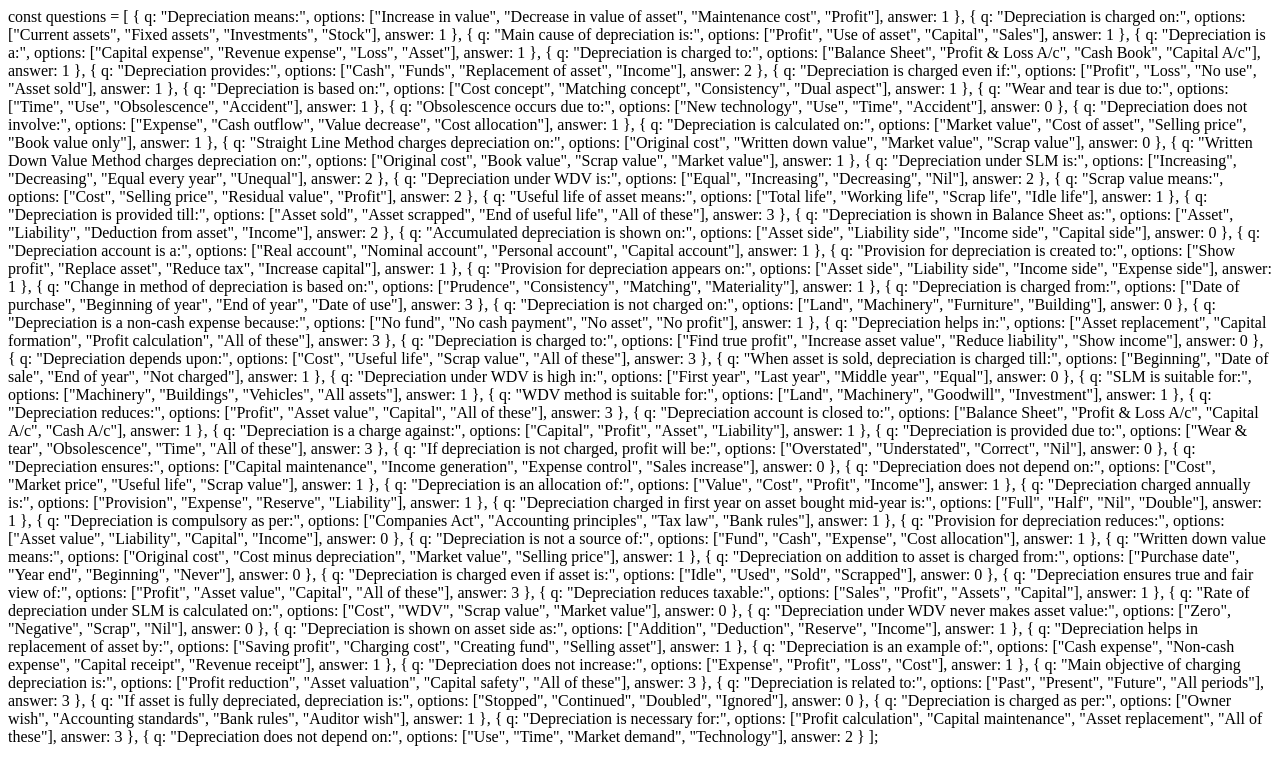
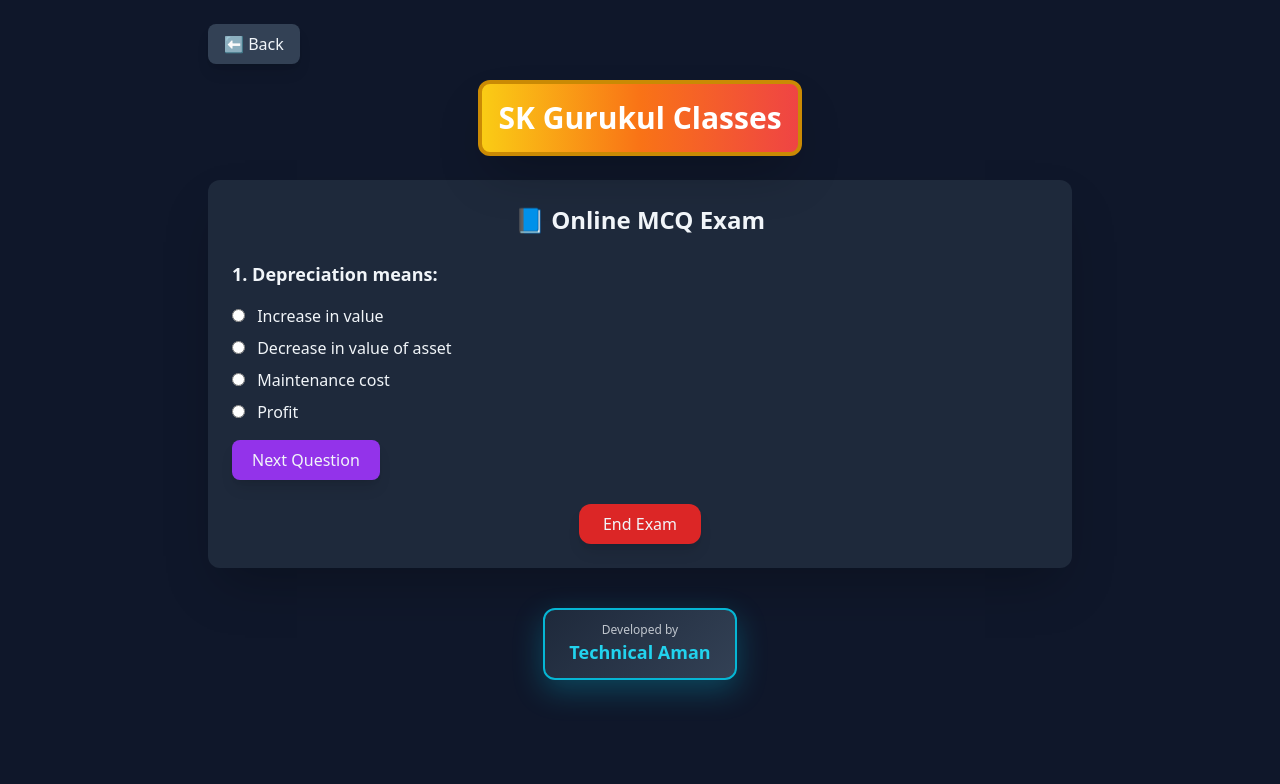
Before and after one commit to Technicalaman123/sk, a plain HTML site: page Commerce/Accountancy/MCQs test/ch3.html in a window 1280 px wide. Drawn offline with nearby package versions, Linux system fonts and the light colour scheme.

Commit message:
Refactor HTML structure and add MCQ functionality

```diff
--- a/Commerce/Accountancy/MCQs test/ch3.html
+++ b/Commerce/Accountancy/MCQs test/ch3.html
@@ -1,4 +1,80 @@
-const questions = [
+<!doctype html>
+
+<html lang="hi">
+<head>
+  <meta charset="UTF-8" />
+  <meta name="viewport" content="width=device-width, initial-scale=1.0" />
+  <title>SK Gurukul Classes - MCQ Exam</title>
+  <script src="https://cdn.tailwindcss.com"></script>  <style>
+    /* Developer credit box styling */
+    .developer-credit {
+      background: linear-gradient(135deg, #1e293b 0%, #334155 100%);
+      border: 2px solid #06b6d4;
+      box-shadow: 0 10px 30px rgba(6, 182, 212, 0.3);
+      transition: all 0.3s ease;
+    }
+    .developer-credit:hover {
+      transform: scale(1.05);
+      box-shadow: 0 15px 40px rgba(6, 182, 212, 0.5);
+    }
+  </style></head><body class="min-h-screen bg-slate-900 text-slate-100"><div class="max-w-4xl mx-auto px-4 py-6">  <!-- Back Button -->  <div class="mb-4">
+    <button onclick="history.back()"
+      class="flex items-center gap-2 bg-slate-700 hover:bg-slate-600 px-4 py-2 rounded-lg shadow-lg transition">
+      ⬅️ Back
+    </button>
+  </div>  <!-- School Name Box -->  <div class="mb-6 flex justify-center">
+    <div class="inline-block bg-gradient-to-r from-yellow-400 via-orange-500 to-red-500 p-4 rounded-xl shadow-2xl border-4 border-yellow-600">
+      <h1 id="school-name" class="text-3xl font-extrabold text-white">
+        SK Gurukul Classes
+      </h1>
+    </div>
+  </div>  <!-- Exam Card -->  <div class="bg-slate-800 rounded-xl shadow-2xl p-6">
+    <h2 class="text-2xl font-bold text-center mb-6">📘 Online MCQ Exam</h2><!-- Question Area -->
+<div id="question-box" class="space-y-4">
+  <p id="question" class="text-lg font-semibold"></p>
+
+  <div class="space-y-2">
+    <label class="block cursor-pointer">
+      <input type="radio" name="option" value="0" class="mr-2"> <span id="opt0"></span>
+    </label>
+    <label class="block cursor-pointer">
+      <input type="radio" name="option" value="1" class="mr-2"> <span id="opt1"></span>
+    </label>
+    <label class="block cursor-pointer">
+      <input type="radio" name="option" value="2" class="mr-2"> <span id="opt2"></span>
+    </label>
+    <label class="block cursor-pointer">
+      <input type="radio" name="option" value="3" class="mr-2"> <span id="opt3"></span>
+    </label>
+  </div>
+
+  <button onclick="nextQuestion()"
+    class="mt-4 bg-purple-600 hover:bg-purple-700 px-5 py-2 rounded-lg shadow-lg transition">
+    Next Question
+  </button>
+</div>
+
+<!-- End Exam Button -->
+<div class="text-center mt-6">
+  <button onclick="endExam()"
+    class="bg-red-600 hover:bg-red-700 px-6 py-2 rounded-xl shadow-lg transition">
+    End Exam
+  </button>
+</div>
+
+<!-- Result -->
+<div id="result" class="hidden mt-6 text-center">
+  <h3 class="text-xl font-bold text-green-400">✅ Exam Finished</h3>
+  <p class="mt-2 text-lg" id="score"></p>
+</div>
+
+  </div>  <!-- Footer -->  <footer class="mt-10 text-center">
+    <div class="developer-credit inline-block px-6 py-3 rounded-xl">
+      <p class="text-xs opacity-75">Developed by</p>
+      <p class="text-lg font-bold text-cyan-400">Technical Aman</p>
+    </div>
+  </footer></div><script>
+  const questions = [
   { q: "Depreciation means:", options: ["Increase in value", "Decrease in value of asset", "Maintenance cost", "Profit"], answer: 1 },
   { q: "Depreciation is charged on:", options: ["Current assets", "Fixed assets", "Investments", "Stock"], answer: 1 },
   { q: "Main cause of depreciation is:", options: ["Profit", "Use of asset", "Capital", "Sales"], answer: 1 },
@@ -77,3 +153,43 @@ const questions = [
   { q: "Depreciation is necessary for:", options: ["Profit calculation", "Capital maintenance", "Asset replacement", "All of these"], answer: 3 },
   { q: "Depreciation does not depend on:", options: ["Use", "Time", "Market demand", "Technology"], answer: 2 }
 ];
+  let current = 0;
+  let score = 0;
+
+  function loadQuestion() {
+    const q = questions[current];
+    document.getElementById("question").innerText = (current + 1) + ". " + q.q;
+    q.options.forEach((opt, i) => {
+      document.getElementById("opt" + i).innerText = opt;
+    });
+    document.querySelectorAll("input[name='option']").forEach(r => r.checked = false);
+  }
+
+  function nextQuestion() {
+    const selected = document.querySelector("input[name='option']:checked");
+    if (!selected) {
+      alert("Pehle ek option select karo");
+      return;
+    }
+
+    if (parseInt(selected.value) === questions[current].answer) {
+      score++;
+    }
+
+    current++;
+    if (current < questions.length) {
+      loadQuestion();
+    } else {
+      endExam();
+    }
+  }
+
+  function endExam() {
+    document.getElementById("question-box").classList.add("hidden");
+    document.getElementById("result").classList.remove("hidden");
+    document.getElementById("score").innerText = `Score: ${score} / ${questions.length}`;
+  }
+
+  loadQuestion();
+</script></body>
+</html>
```
